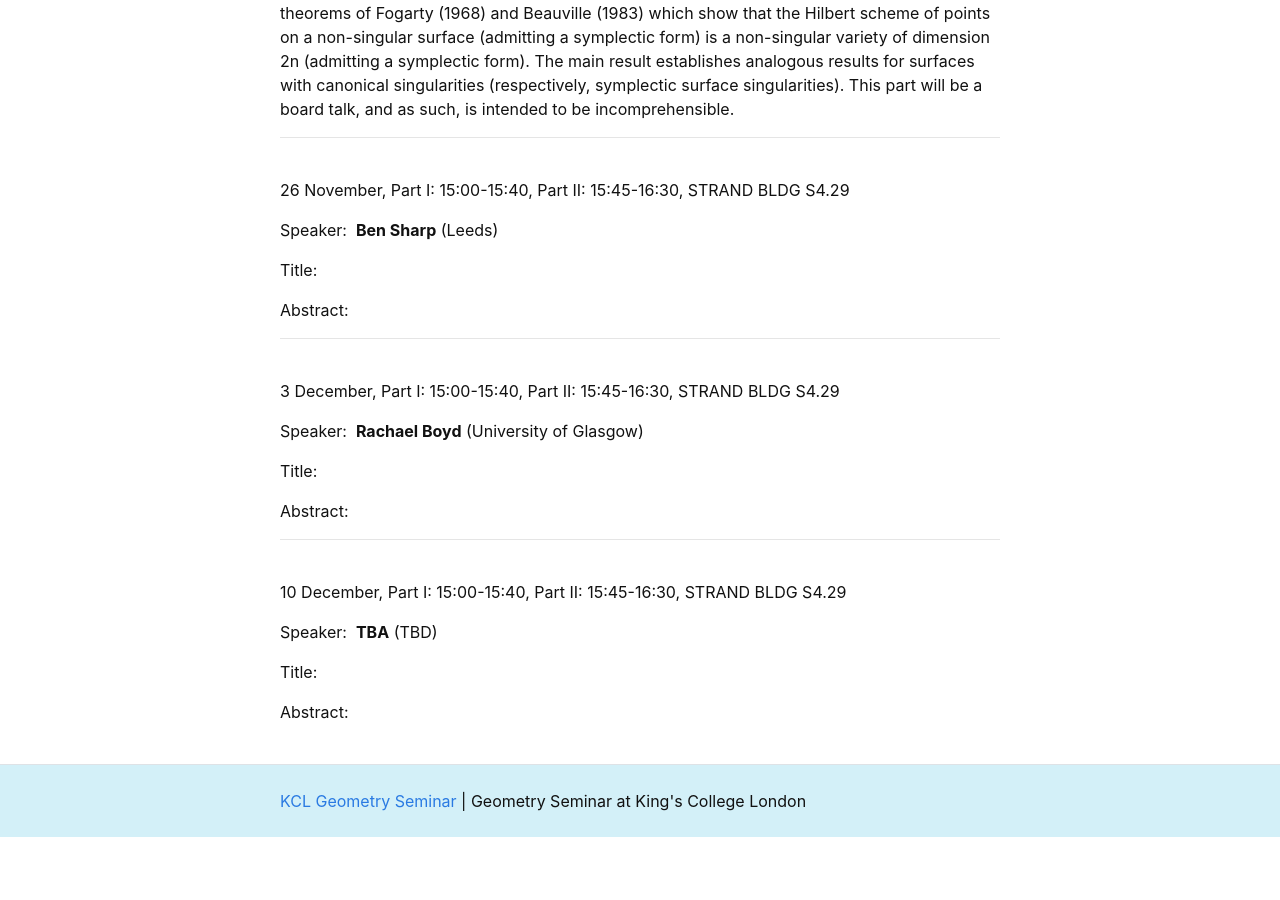
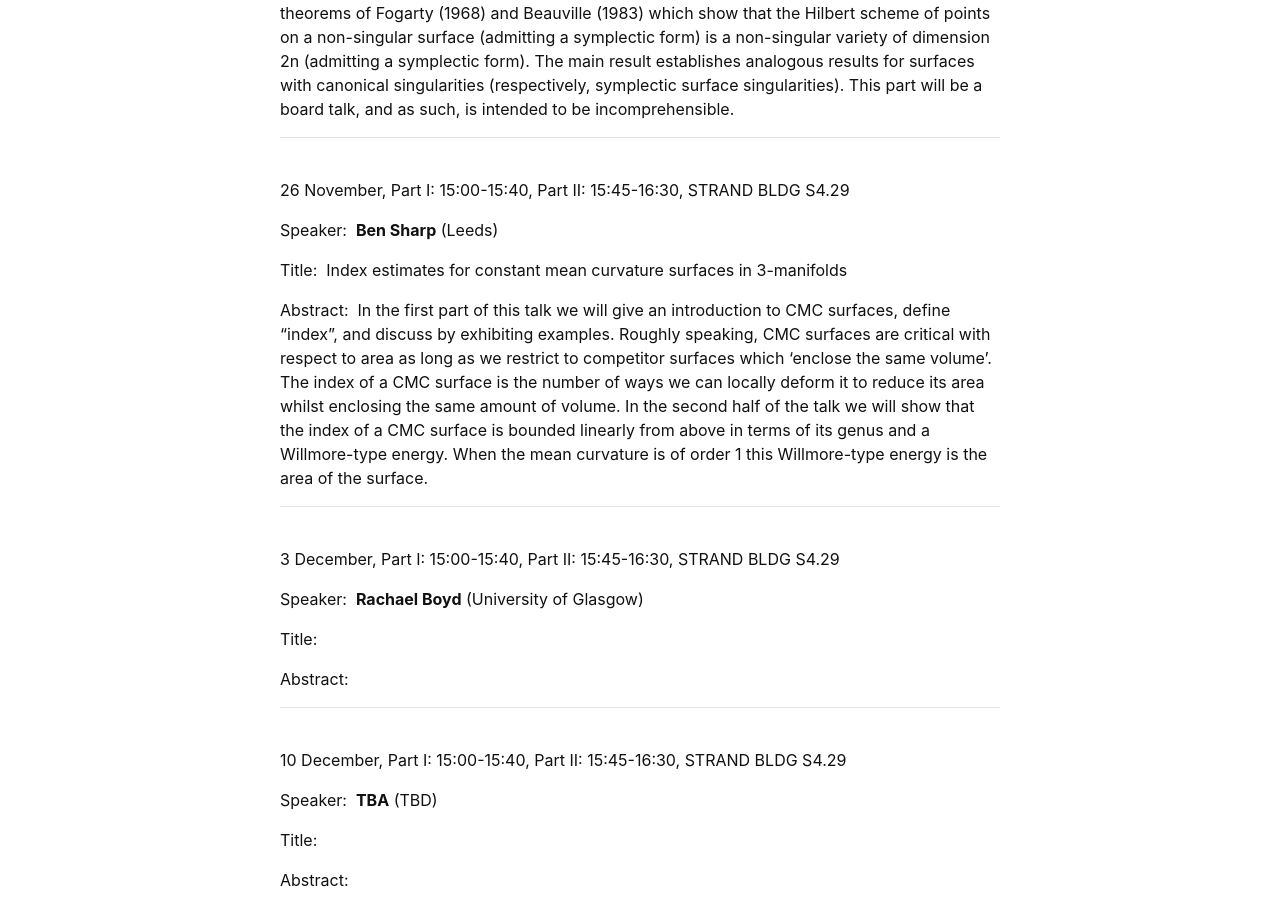
Before and after one commit to kcl-geometry-seminar/kcl-geometry-seminar.github.io, a Jekyll site: the page built from pages/index.md, in a window 1280 px wide and 900 px high, scrolled down 3472 px. Built offline with Jekyll 4.4.1, drawn with Linux system fonts in a browser that asks for light colours; formulas are drawn with MathJax 3; a script that is not in the unit is left out; before the commit the page ends 4309 px from its top, so only the background shows below that.

Commit message:
Update index.md

```diff
--- a/pages/index.md
+++ b/pages/index.md
@@ -131,9 +131,9 @@ Part II will introduce recent joint work with Ryo Yamagishi in which we generali
 
 Speaker:&nbsp; **Ben Sharp** (Leeds)
 
-Title:&nbsp;
+Title:&nbsp; Index estimates for constant mean curvature surfaces in 3-manifolds
 
-Abstract:&nbsp;
+Abstract:&nbsp; In the first part of this talk we will give an introduction to CMC surfaces, define  “index”, and discuss by exhibiting examples. Roughly speaking, CMC surfaces are critical with respect to area as long as we restrict to competitor surfaces which 'enclose the same volume'. The index of a CMC surface is the number of ways we can locally deform it to reduce its area whilst enclosing the same amount of volume. In the second half of the talk we will show that the index of a CMC surface is bounded linearly from above in terms of its genus and a Willmore-type energy. When the mean curvature is of order 1 this Willmore-type energy is the area of the surface.
 
 
 ---------------------------------------------------------
```
